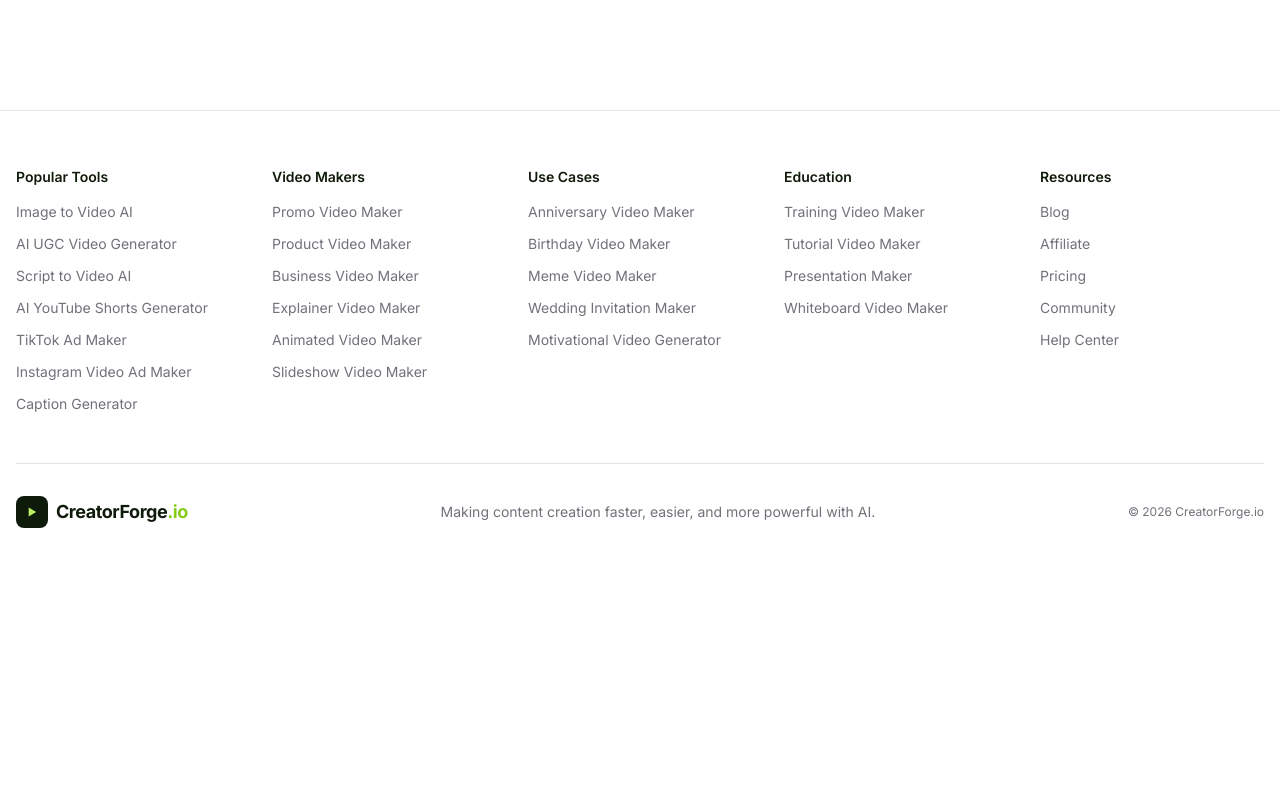
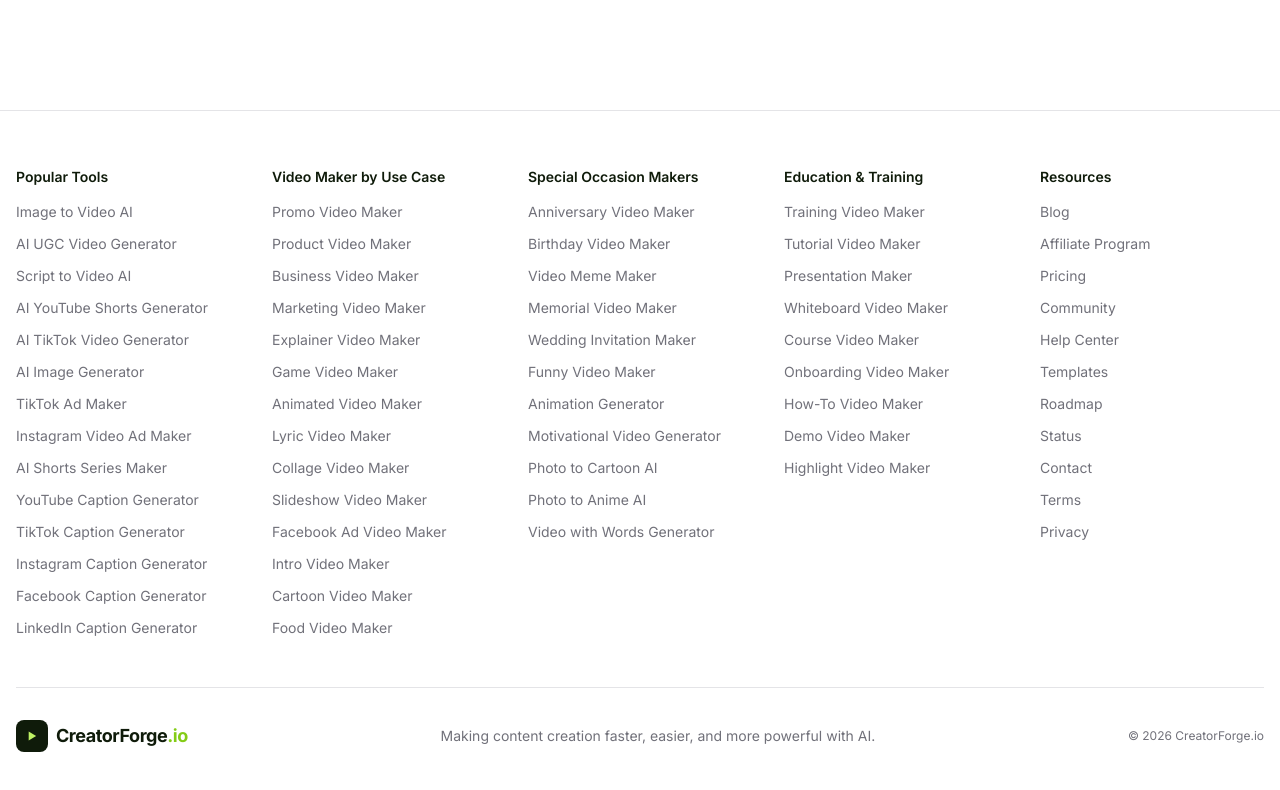
Before and after one commit to tomearell6-commits/creatorforge-ai, a Next.js app: page / in a window 1280 px wide. Shown: the part 4499-5289 px from the top of the page. Before the commit the page ends 5083 px from the top, so only its background shows below. Built offline with nearby package versions, Linux system fonts and the light colour scheme.

Commit message:
Footer: expand to ~55 tool/resource links across 5 columns; Billing: crypto-only (remove Paddle UI)

```diff
--- a/src/app/dashboard/billing/page.tsx
+++ b/src/app/dashboard/billing/page.tsx
@@ -1,20 +1,12 @@
-import { Check, CreditCard, Bitcoin } from "lucide-react";
+import { Check, Bitcoin } from "lucide-react";
 import { createClient } from "@/lib/supabase/server";
 import { Card, CardTitle, CardDescription } from "@/components/ui/Card";
 import { Button } from "@/components/ui/Button";
 import { cn } from "@/lib/utils";
 import { PLANS } from "@/lib/constants";
-import { PaddleScript, UpgradeButton } from "@/components/dashboard/PaddleCheckout";
 import { CryptoButton } from "@/components/dashboard/CryptoButton";
 
 export const metadata = { title: "Billing — CreatorForge AI" };
-
-// Plan → Paddle Price ID (from env). Undefined until configured.
-const PRICE_IDS: Record<string, string | undefined> = {
-  creator: process.env.NEXT_PUBLIC_PADDLE_PRICE_CREATOR,
-  pro: process.env.NEXT_PUBLIC_PADDLE_PRICE_PRO,
-  agency: process.env.NEXT_PUBLIC_PADDLE_PRICE_AGENCY,
-};
 
 export default async function BillingPage() {
   const supabase = await createClient();
@@ -34,13 +26,8 @@
     credits = profile?.credits ?? 0;
   }
 
-  // Paddle stays hidden until card verification is approved — flip
-  // NEXT_PUBLIC_ENABLE_PADDLE=true to turn it on. Crypto (NOWPayments) is always available.
-  const paddleEnabled = process.env.NEXT_PUBLIC_ENABLE_PADDLE === "true";
-
   return (
     <div className="mx-auto max-w-5xl space-y-8">
-      {paddleEnabled && <PaddleScript />}
       <div>
         <h1 className="text-2xl font-bold">Billing</h1>
         <p className="mt-1 text-muted-foreground">Manage your plan and credits.</p>
@@ -57,29 +44,18 @@
         </div>
       </Card>
 
-      {/* Payment methods */}
-      <div className="grid gap-4 sm:grid-cols-2">
+      {/* Payment method — crypto only */}
       <Card>
         <div className="flex items-center gap-2">
           <Bitcoin className="h-5 w-5 text-brand-600" />
-            <CardTitle>Crypto</CardTitle>
+          <CardTitle>Pay with crypto</CardTitle>
         </div>
         <CardDescription className="mt-2">
-            Pay with crypto via NOWPayments — use the crypto option on any plan below.
+          CreatorForge accepts crypto payments via NOWPayments (BTC, ETH, USDT, and more).
+          Pick a plan below and check out securely — credits are added automatically once the
+          payment confirms.
         </CardDescription>
       </Card>
-        <Card>
-          <div className="flex items-center gap-2">
-            <CreditCard className="h-5 w-5 text-muted-foreground" />
-            <CardTitle>Card / Paddle</CardTitle>
-          </div>
-          <CardDescription className="mt-2">
-            {paddleEnabled
-              ? "Subscribe by card via Paddle — pick a plan below and check out securely."
-              : "Card payments are coming soon (pending Paddle verification). Crypto is available now."}
-          </CardDescription>
-        </Card>
-      </div>
 
       {/* Plans */}
       <div>
@@ -88,10 +64,7 @@
           {PLANS.map((plan) => {
             const isCurrent = plan.id === currentPlan;
             return (
-              <Card
-                key={plan.id}
-                className={cn("flex flex-col", plan.highlighted && "border-brand-600")}
-              >
+              <Card key={plan.id} className={cn("flex flex-col", plan.highlighted && "border-brand-600")}>
                 <h3 className="font-bold">{plan.name}</h3>
                 <div className="mt-2 flex items-baseline gap-1">
                   <span className="text-3xl font-extrabold">${plan.price}</span>
@@ -114,18 +87,7 @@
                     Free
                   </Button>
                 ) : (
-                  <>
-                    {paddleEnabled && (
-                      <UpgradeButton
-                        priceId={PRICE_IDS[plan.id]}
-                        planId={plan.id}
-                        label={`Upgrade to ${plan.name}`}
-                        userId={user?.id ?? ""}
-                        email={user?.email ?? ""}
-                      />
-                    )}
                   <CryptoButton planId={plan.id} label={`Subscribe — $${plan.price}/mo in crypto`} />
-                  </>
                 )}
               </Card>
             );
--- a/src/lib/marketing.ts
+++ b/src/lib/marketing.ts
@@ -136,9 +136,48 @@
 
 /** Footer link columns. */
 export const FOOTER_COLUMNS = [
-  { heading: "Popular Tools", links: ["Image to Video AI", "AI UGC Video Generator", "Script to Video AI", "AI YouTube Shorts Generator", "TikTok Ad Maker", "Instagram Video Ad Maker", "Caption Generator"] },
-  { heading: "Video Makers", links: ["Promo Video Maker", "Product Video Maker", "Business Video Maker", "Explainer Video Maker", "Animated Video Maker", "Slideshow Video Maker"] },
-  { heading: "Use Cases", links: ["Anniversary Video Maker", "Birthday Video Maker", "Meme Video Maker", "Wedding Invitation Maker", "Motivational Video Generator"] },
-  { heading: "Education", links: ["Training Video Maker", "Tutorial Video Maker", "Presentation Maker", "Whiteboard Video Maker"] },
-  { heading: "Resources", links: ["Blog", "Affiliate", "Pricing", "Community", "Help Center"] },
+  {
+    heading: "Popular Tools",
+    links: [
+      "Image to Video AI", "AI UGC Video Generator", "Script to Video AI",
+      "AI YouTube Shorts Generator", "AI TikTok Video Generator", "AI Image Generator",
+      "TikTok Ad Maker", "Instagram Video Ad Maker", "AI Shorts Series Maker",
+      "YouTube Caption Generator", "TikTok Caption Generator", "Instagram Caption Generator",
+      "Facebook Caption Generator", "LinkedIn Caption Generator",
+    ],
+  },
+  {
+    heading: "Video Maker by Use Case",
+    links: [
+      "Promo Video Maker", "Product Video Maker", "Business Video Maker",
+      "Marketing Video Maker", "Explainer Video Maker", "Game Video Maker",
+      "Animated Video Maker", "Lyric Video Maker", "Collage Video Maker",
+      "Slideshow Video Maker", "Facebook Ad Video Maker", "Intro Video Maker",
+      "Cartoon Video Maker", "Food Video Maker",
+    ],
+  },
+  {
+    heading: "Special Occasion Makers",
+    links: [
+      "Anniversary Video Maker", "Birthday Video Maker", "Video Meme Maker",
+      "Memorial Video Maker", "Wedding Invitation Maker", "Funny Video Maker",
+      "Animation Generator", "Motivational Video Generator", "Photo to Cartoon AI",
+      "Photo to Anime AI", "Video with Words Generator",
+    ],
+  },
+  {
+    heading: "Education & Training",
+    links: [
+      "Training Video Maker", "Tutorial Video Maker", "Presentation Maker",
+      "Whiteboard Video Maker", "Course Video Maker", "Onboarding Video Maker",
+      "How-To Video Maker", "Demo Video Maker", "Highlight Video Maker",
+    ],
+  },
+  {
+    heading: "Resources",
+    links: [
+      "Blog", "Affiliate Program", "Pricing", "Community", "Help Center",
+      "Templates", "Roadmap", "Status", "Contact", "Terms", "Privacy",
+    ],
+  },
 ];
```
Lines whose indentation alone changed are shown as unchanged.
